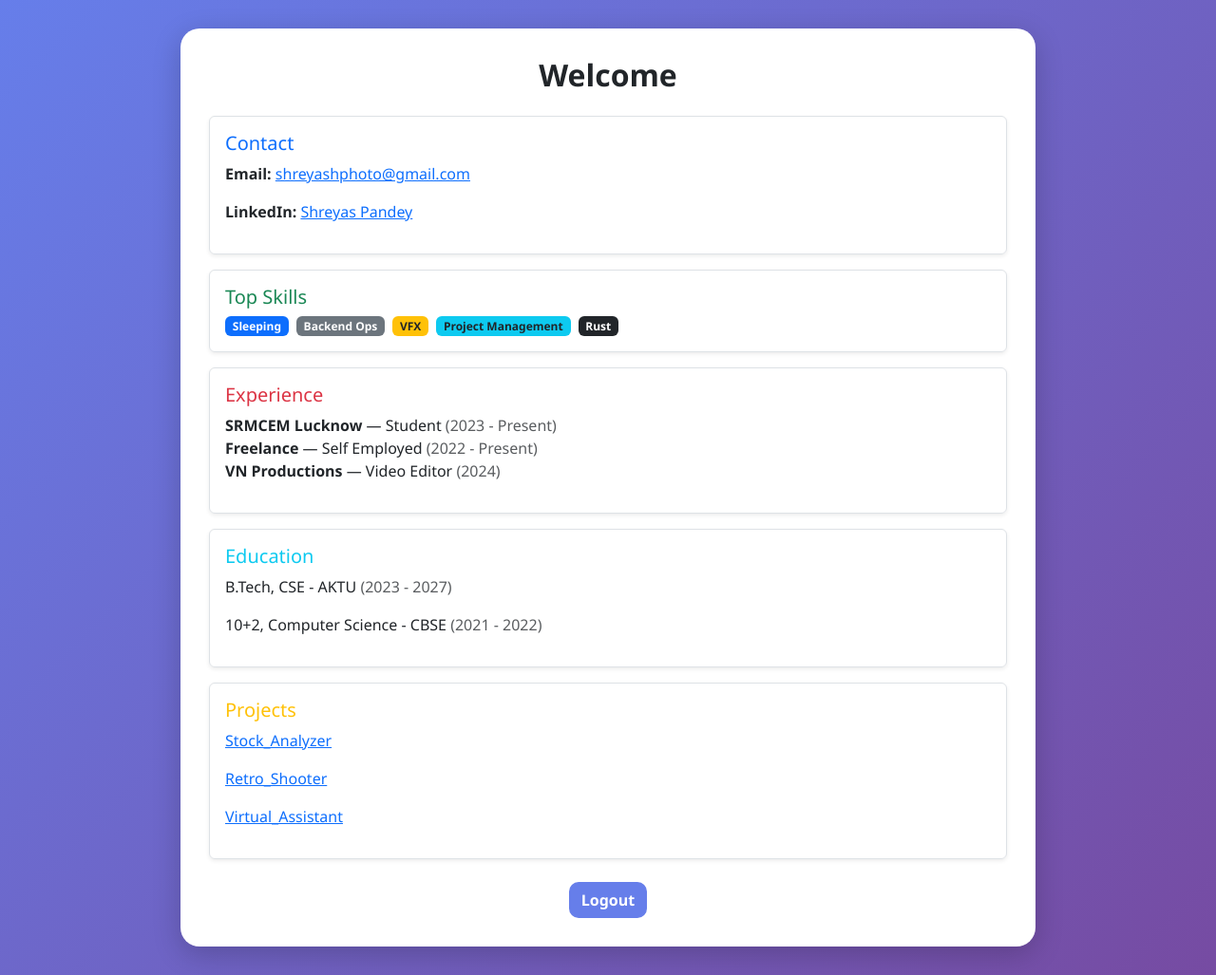
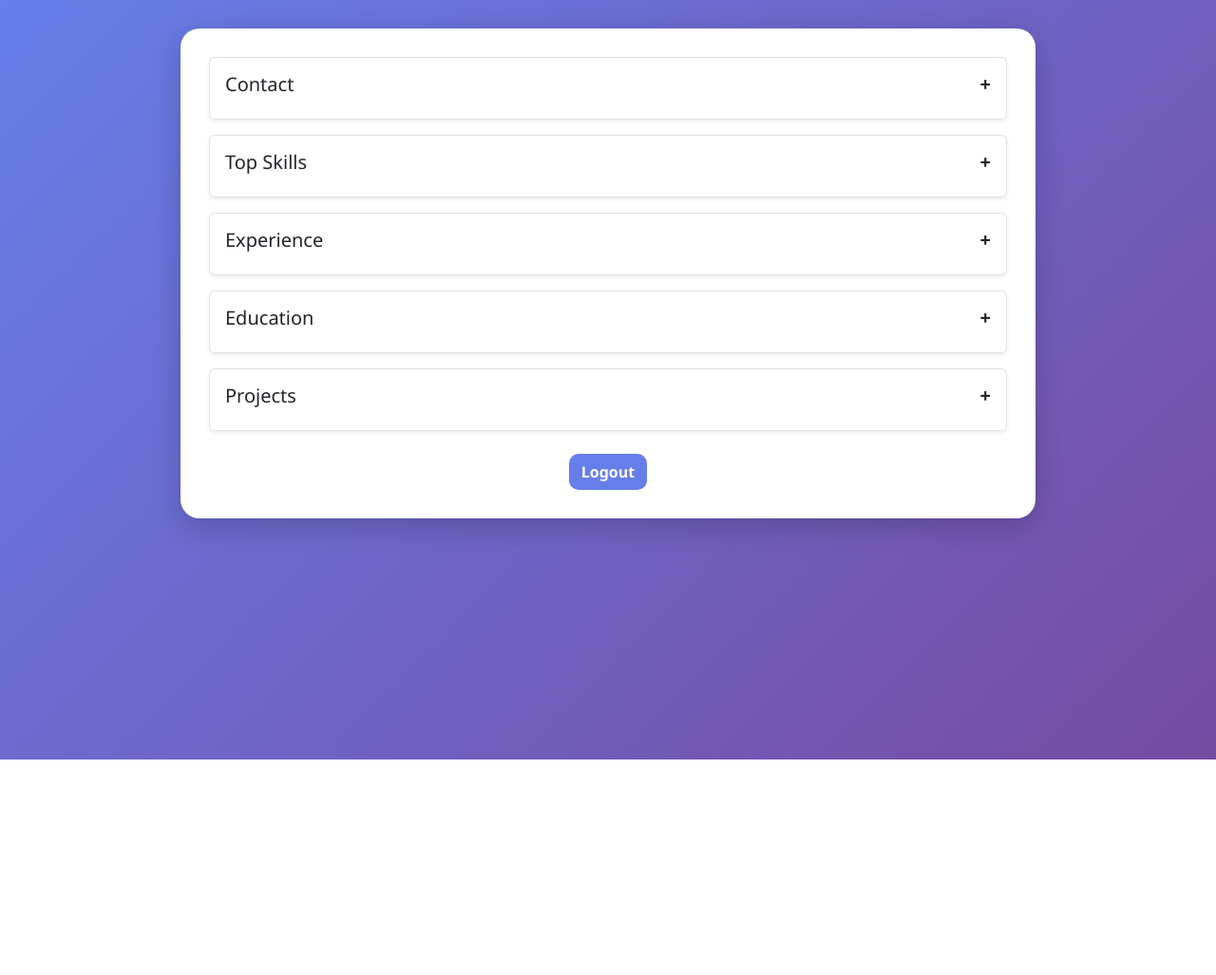
Before and after one commit to shreyaspandey2809/Internship, a Django app: page /user/ in a window 1280 px wide. Shown: the whole page at 95% size. After the commit the page ends 800 px from the top, so only its background shows below. Run offline with Django 5.2, Linux system fonts and the light colour scheme.

Commit message:
modifications

```diff
--- a/accounts/templates/base.html
+++ b/accounts/templates/base.html
@@ -31,7 +31,7 @@
       transition: transform 0.6s cubic-bezier(0.25, 1.25, 0.5, 1),
                   opacity 0.6s ease;
     }
-    .card-box.scale-up:hover{
+    .card-box.scale-up:hover {
       transform: scale(1.05);
       transition: transform 0.3s ease;
     }
@@ -39,7 +39,6 @@
       transform: scale(1);
       opacity: 1;
     }
-
     .card-box.scale-down {
       transform: scale(1.15);
       opacity: 0;
@@ -59,9 +58,9 @@
       box-shadow: 0 8px 30px rgba(0,0,0,0.2);
       padding: 30px;
     }
+
     .dashboard-container .mb-3 {
       transition: transform 0.3s ease, box-shadow 0.3s ease;
-    cursor: pointer;
     }
 
     .dashboard-container .mb-3:hover {
@@ -69,6 +68,7 @@
       box-shadow: 0 12px 25px rgba(0, 0, 0, 0.25);
       z-index: 1;
     }
+
     .btn-custom {
       border-radius: 10px;
       background: #667eea;
@@ -80,48 +80,38 @@
       background: #764ba2;
     }
 
-    .extra-links {
-      text-align: center;
-      margin-top: 15px;
+    .dashboard-container h5 {
+      cursor: pointer;
+      user-select: none;
+      position: relative;
+      padding-right: 20px;
     }
-    .extra-links a {
-      color: #667eea;
-      text-decoration: none;
-      font-size: 14px;
-      transition: color 0.3s ease;
+
+    .dashboard-container h5::after {
+      content: "+";
+      position: absolute;
+      right: 0;
+      font-weight: bold;
+      transition: transform 0.3s ease;
     }
-    .extra-links a:hover {
-      color: #764ba2;
+
+    .dashboard-container .collapse.show + h5::after,
+    .dashboard-container h5[aria-expanded="true"]::after {
+      transform: rotate(45deg);
     }
   </style>
 </head>
 <body class="{% block body_class %}auth-body{% endblock %}">
-  {% block layout %}
-  <div class="card-box">
-    {% block content %}{% endblock %}
-  </div>
-  {% endblock %}
+  {% block layout %}{% endblock %}
 
+  <script src="https://cdn.jsdelivr.net/npm/bootstrap@5.3.3/dist/js/bootstrap.bundle.min.js"></script>
   <script>
     document.addEventListener("DOMContentLoaded", () => {
       const box = document.querySelector(".card-box");
       if (box) setTimeout(() => box.classList.add("scale-up"), 100);
     });
+  </script>
 
-    document.querySelectorAll("a").forEach(link => {
-      link.addEventListener("click", e => {
-        if (link.getAttribute("href").startsWith("#") || link.target === "_blank") return;
-        const box = document.querySelector(".card-box");
-        if (box) {
-          e.preventDefault();
-          box.classList.remove("scale-up");
-          box.classList.add("scale-down");
-          setTimeout(() => {
-            window.location = link.href;
-          }, 600);
-        }
-      });
-    });
-  </script>
+  {% block extra_js %}{% endblock %}
 </body>
 </html>
--- a/accounts/templates/dashboard.html
+++ b/accounts/templates/dashboard.html
@@ -5,19 +5,18 @@
 
 {% block layout %}
 <div class="dashboard-container">
-  <div class="text-center mb-4">
-    <h2 class="fw-bold">Welcome</h2>
+
+  <div class="mb-3 p-3 border rounded shadow-sm">
+    <h5 data-bs-toggle="collapse" data-bs-target="#contactSection" aria-expanded="false">Contact</h5>
+    <div class="collapse" id="contactSection">
+      <p><b>Email:</b> <a href="mailto:shreyashphoto@gmail.com">shreyashphoto@gmail.com</a></p>
+      <p><b>LinkedIn:</b> <a href="https://www.linkedin.com/in/shreyas-pandey-4b9984266" target="_blank">Shreyas Pandey</a></p>
+    </div>
   </div>
 
   <div class="mb-3 p-3 border rounded shadow-sm">
-    <h5 class="text-primary">Contact</h5>
-    <p><b>Email:</b> <a href="mailto:shreyashphoto@gmail.com">shreyashphoto@gmail.com</a></p>
-    <p><b>LinkedIn:</b> <a href="https://www.linkedin.com/in/shreyas-pandey-4b9984266" target="_blank">
-      Shreyas Pandey</a></p>
-  </div>
-
-  <div class="mb-3 p-3 border rounded shadow-sm">
-    <h5 class="text-success">Top Skills</h5>
+    <h5 data-bs-toggle="collapse" data-bs-target="#skillsSection" aria-expanded="false">Top Skills</h5>
+    <div class="collapse" id="skillsSection">
       <div class="d-flex flex-wrap gap-2">
         <span class="badge bg-primary">Sleeping</span>
         <span class="badge bg-secondary">Backend Ops</span>
@@ -26,31 +25,39 @@
         <span class="badge bg-dark">Rust</span>
       </div>
     </div>
+  </div>
 
   <div class="mb-3 p-3 border rounded shadow-sm">
-    <h5 class="text-danger">Experience</h5>
+    <h5 data-bs-toggle="collapse" data-bs-target="#experienceSection" aria-expanded="false">Experience</h5>
+    <div class="collapse" id="experienceSection">
       <ul class="list-unstyled">
         <li><b>SRMCEM Lucknow</b> — Student <span class="text-muted">(2023 - Present)</span></li>
         <li><b>Freelance</b> — Self Employed <span class="text-muted">(2022 - Present)</span></li>
         <li><b>VN Productions</b> — Video Editor <span class="text-muted">(2024)</span></li>
       </ul>
     </div>
+  </div>
 
   <div class="mb-3 p-3 border rounded shadow-sm">
-    <h5 class="text-info">Education</h5>
+    <h5 data-bs-toggle="collapse" data-bs-target="#educationSection" aria-expanded="false">Education</h5>
+    <div class="collapse" id="educationSection">
       <p>B.Tech, CSE - AKTU <span class="text-muted">(2023 - 2027)</span></p>
       <p>10+2, Computer Science - CBSE <span class="text-muted">(2021 - 2022)</span></p>
     </div>
+  </div>
 
   <div class="mb-3 p-3 border rounded shadow-sm">
-    <h5 class="text-warning">Projects</h5>
+    <h5 data-bs-toggle="collapse" data-bs-target="#projectsSection" aria-expanded="false">Projects</h5>
+    <div class="collapse" id="projectsSection">
       <p><a href="https://github.com/shreyaspandey2809/Stock-Analyzer" target="_blank">Stock_Analyzer</a></p>
       <p><a href="https://github.com/shreyaspandey2809/Retro_Shooter" target="_blank">Retro_Shooter</a></p>
       <p><a href="https://github.com/shreyaspandey2809/Virtual-Assistant" target="_blank">Virtual_Assistant</a></p>
+    </div>
   </div>
 
   <div class="text-center mt-4">
     <a href="{% url 'login' %}" class="btn btn-custom">Logout</a>
   </div>
+
 </div>
 {% endblock %}
--- a/accounts/views.py
+++ b/accounts/views.py
@@ -13,7 +13,7 @@
 
         if user is not None:
             login(request, user)
-            return redirect("dashboard")  # ✅ Always send to dashboard
+            return redirect("dashboard")
         else:
             return render(request, "login.html", {"error": "Invalid credentials"})
 
```
Also changed, not shown: db.sqlite3. Lines whose indentation alone changed are shown as unchanged.
